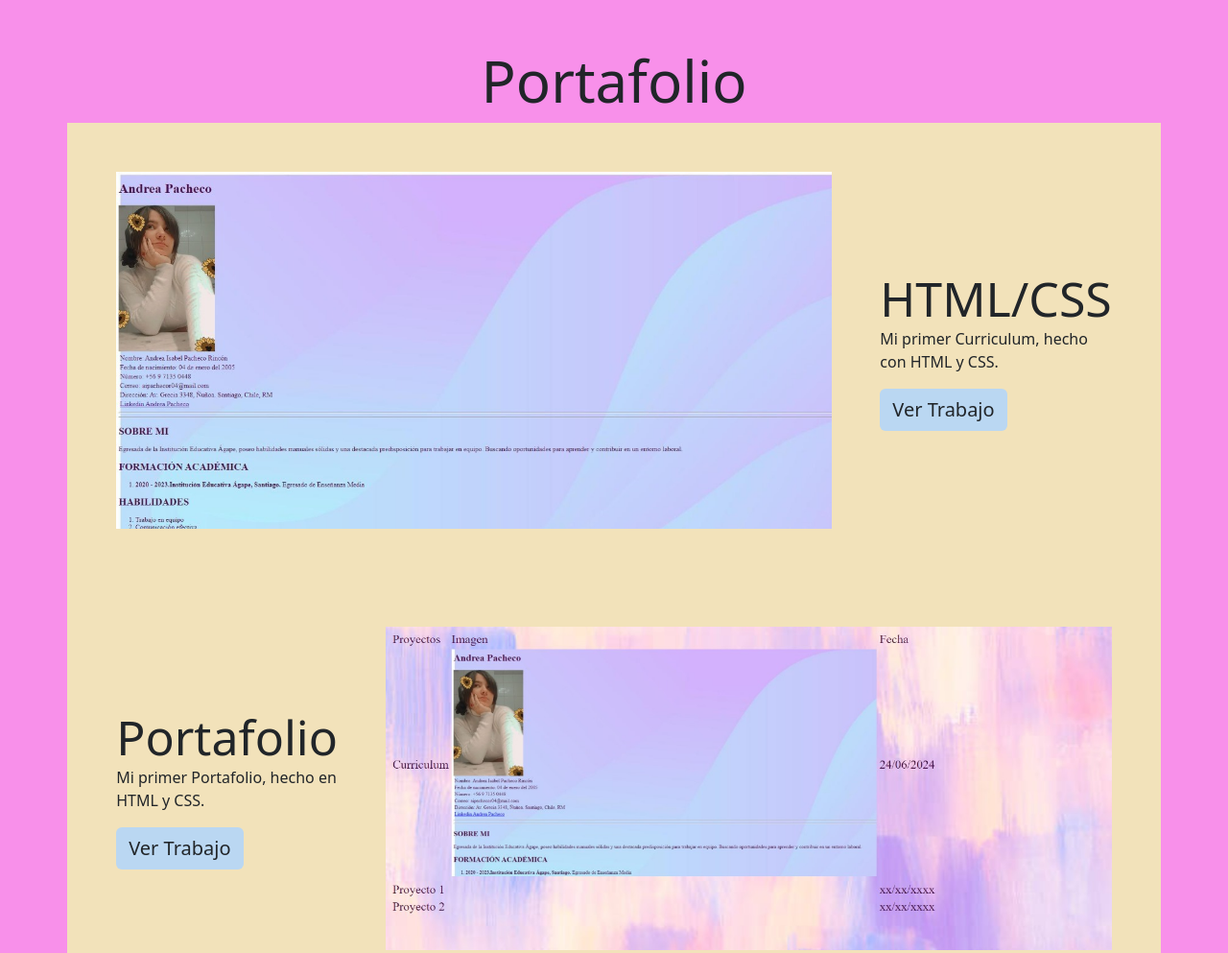
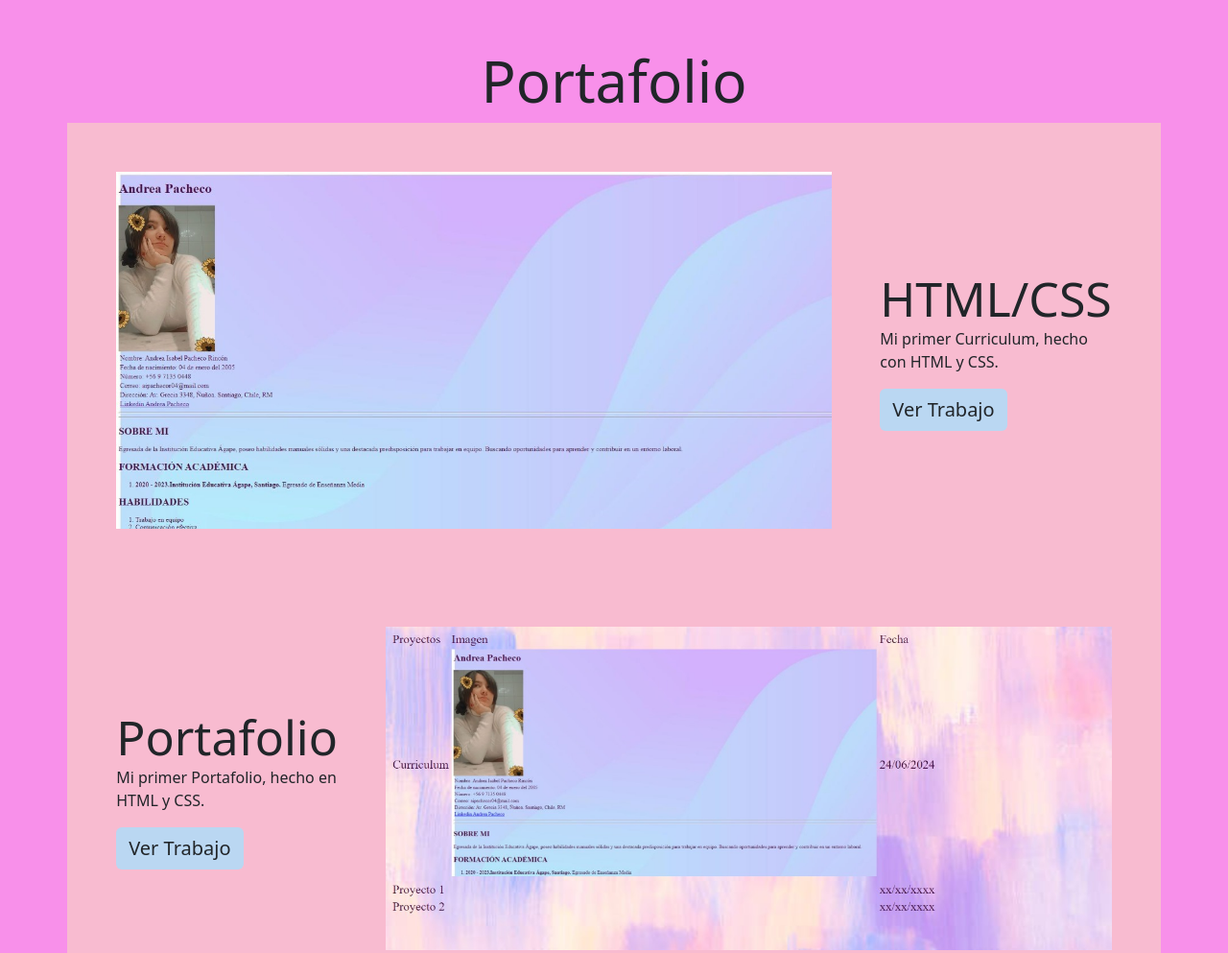
Before and after one commit to thaisgonsales/AndreaPacheco05.github.io, a plain HTML site: page index.html in a window 1280 px wide. Shown: the part 3100-4093 px from the top of the page at 96% size. Drawn offline with nearby package versions, Linux system fonts and the light colour scheme.

Commit message:
actualizado color de fondo y fonts

```diff
--- a/assets/css/style.css
+++ b/assets/css/style.css
@@ -1,11 +1,12 @@
 @import url('https://fonts.googleapis.com/css2?family=Jost:ital,wght@0,100..900;1,100..900&display=swap');
+
 
 body {
     background-repeat: no-repeat;
     background-position: center;
     background-attachment: fixed;
     background-color: #F890EA;
-    font-weight: 350;
+    font-weight: 300;
     margin: auto;
 
 }
@@ -140,7 +141,7 @@ nav{
     align-items: center;
     gap: 50px;
     padding: 4%;
-    background-color: #f2e2ba;
+    background-color: #f8bbd0;
 }
 
 h2{
@@ -167,7 +168,7 @@ h5{
 }
 
 .fork{
-    background-color: #8EEEE0;
+    background-color: #e8daef;
     padding: 4%;
     background-size: cover;
     gap: 80px;
```
